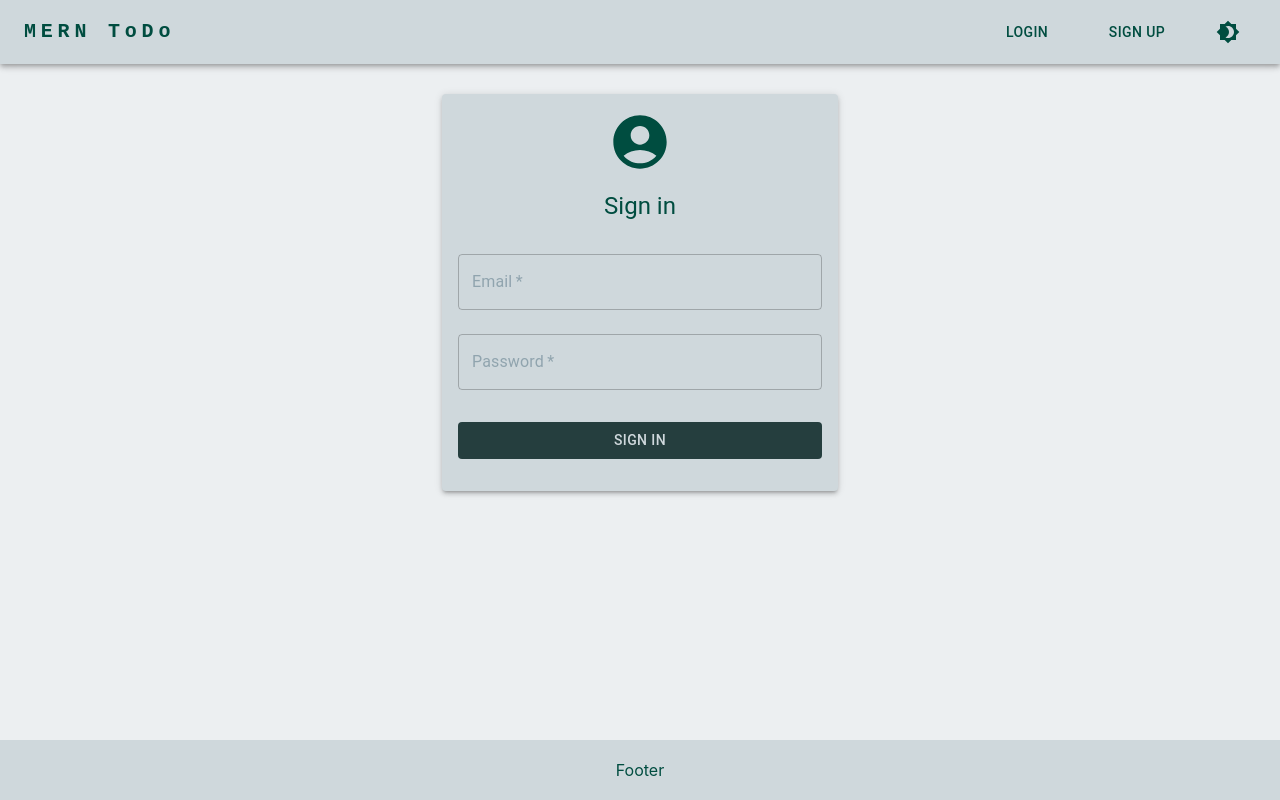
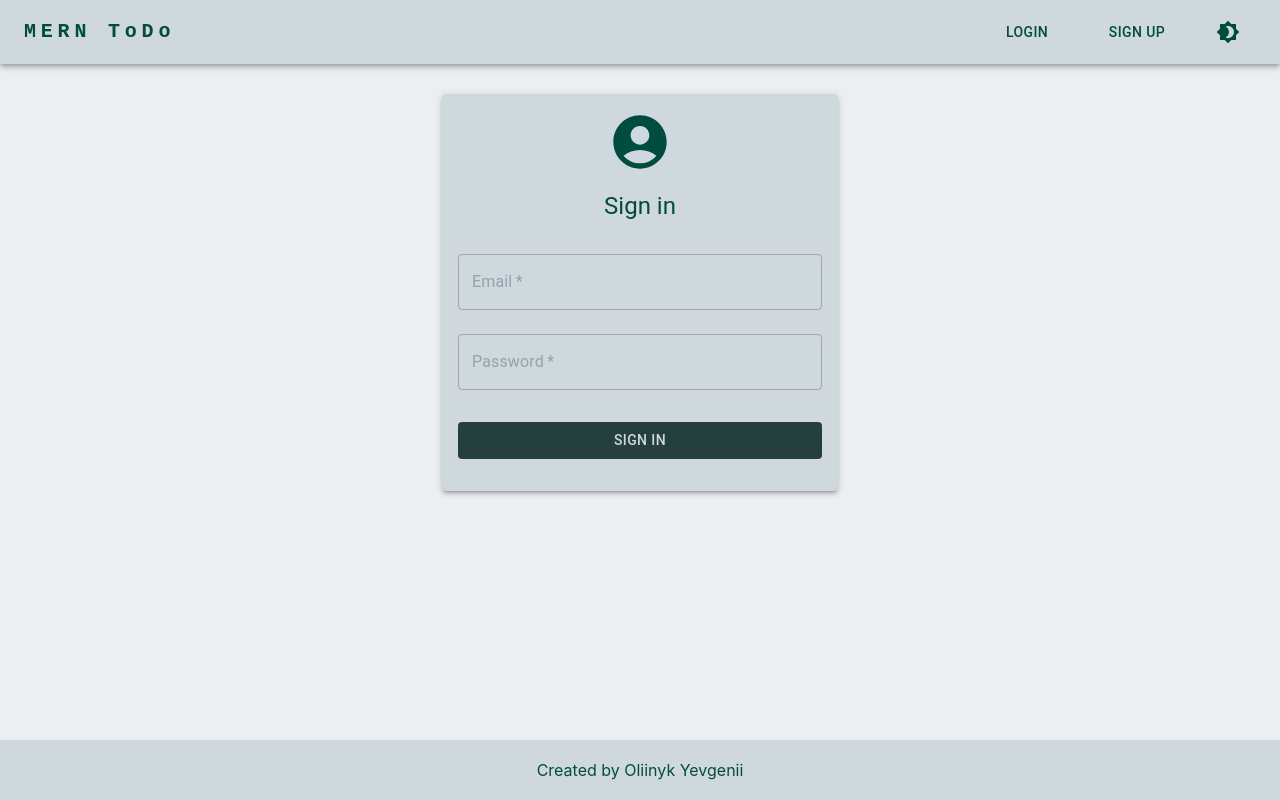
Before and after one commit to ol-yevgen/mern-todo, a React (Create React App) app in the folder client/: page / in a window 1280 px wide. Built offline with nearby package versions, Linux system fonts and the light colour scheme; no server answers.

Commit message:
privat policy

```diff
--- a/client/src/components/Layout/Footer/Footer.tsx
+++ b/client/src/components/Layout/Footer/Footer.tsx
@@ -17,7 +17,7 @@ export const Footer: FC = (props) => {
                     color: 'text.primary',
                     p: '20px'
                 }}>
-                Footer
+                Created by Oliinyk Yevgenii
             </Container>
         </Box>
     )
```
